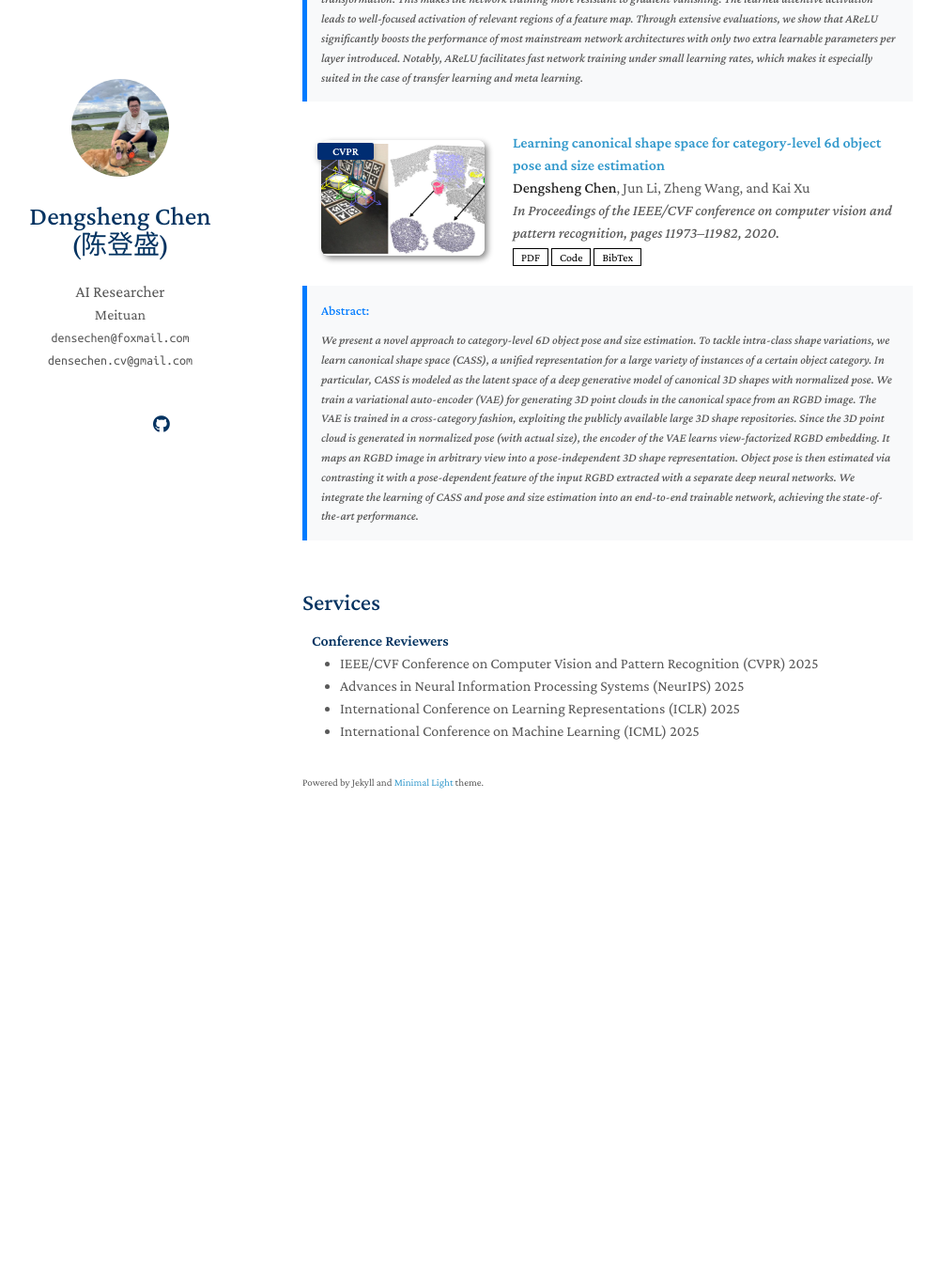
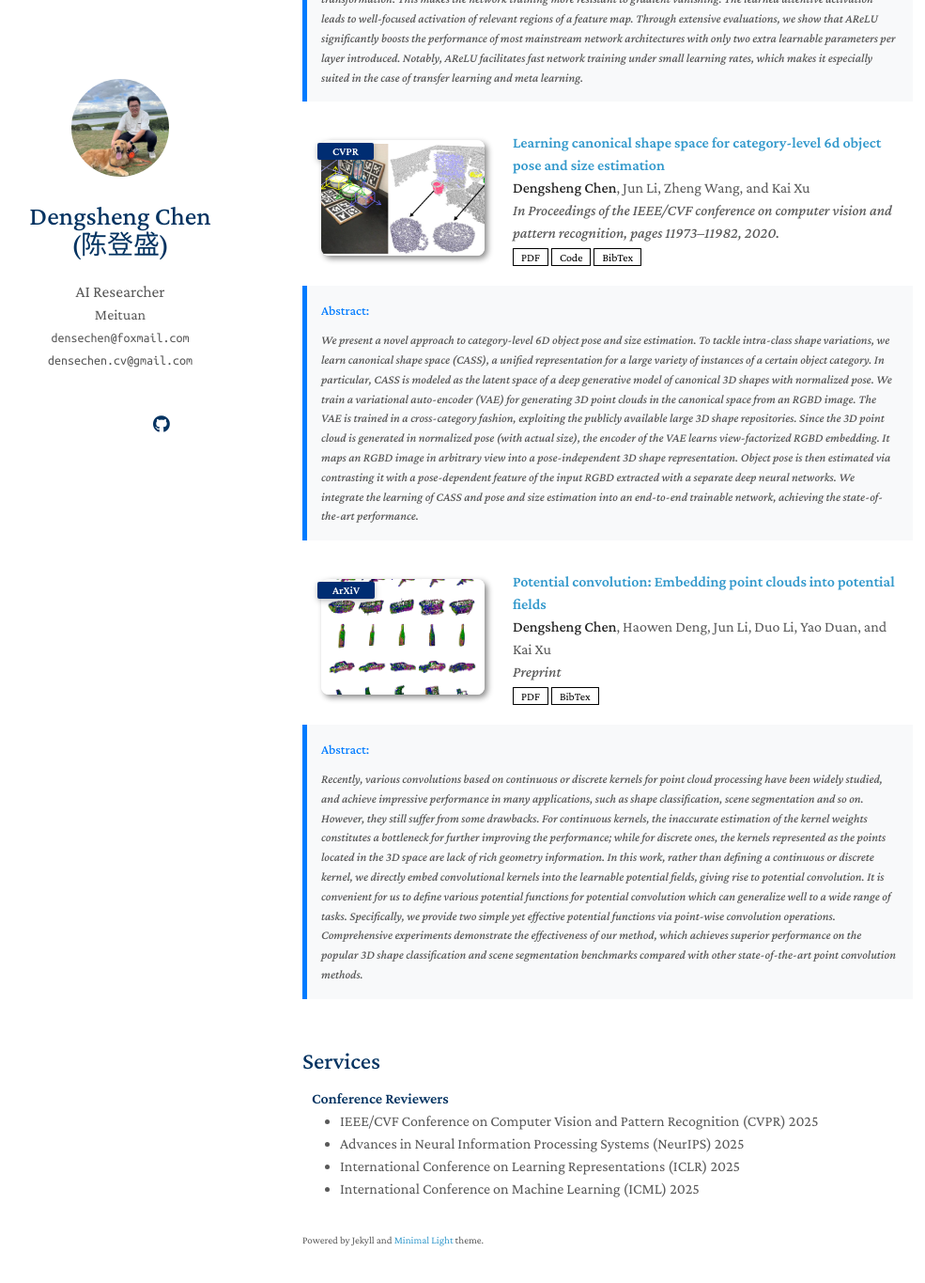
Before and after one commit to densechen/densechen.github.io, a Jekyll site: the page built from index.md, in a window 1280 px wide and 1400 px high, scrolled down 6146 px. Shown: the top 1365 px of the window at 94% size, without its empty margins (148-1133 px from the left). Built offline with Jekyll 4.4.1, drawn with Linux system fonts in a browser that asks for light colours; a style sheet for code colours, icons or effects is not loaded; before the commit the page ends 7059 px from its top, so only the background shows below that.

Commit message:
potential

```diff
--- /dev/null
+++ b/_data/bibtex/potential.bib
@@ -0,0 +1,6 @@
+@article{chen2021potential,
+  title={Potential Convolution: Embedding Point Clouds into Potential Fields},
+  author={Chen, Dengsheng and Deng, Haowen and Li, Jun and Li, Duo and Duan, Yao and Xu, Kai},
+  journal={arXiv preprint arXiv:2104.01754},
+  year={2021}
+}
--- a/_data/publications.yml
+++ b/_data/publications.yml
@@ -114,6 +114,14 @@ main:
     image: ./assets/teaser/cass.png
     others: We present a novel approach to category-level 6D object pose and size estimation. To tackle intra-class shape variations, we learn canonical shape space (CASS), a unified representation for a large variety of instances of a certain object category. In particular, CASS is modeled as the latent space of a deep generative model of canonical 3D shapes with normalized pose. We train a variational auto-encoder (VAE) for generating 3D point clouds in the canonical space from an RGBD image. The VAE is trained in a cross-category fashion, exploiting the publicly available large 3D shape repositories. Since the 3D point cloud is generated in normalized pose (with actual size), the encoder of the VAE learns view-factorized RGBD embedding. It maps an RGBD image in arbitrary view into a pose-independent 3D shape representation. Object pose is then estimated via contrasting it with a pose-dependent feature of the input RGBD extracted with a separate deep neural networks. We integrate the learning of CASS and pose and size estimation into an end-to-end trainable network, achieving the state-of-the-art performance.
 
+  - title: "Potential convolution: Embedding point clouds into potential fields"
+    authors: <strong>Dengsheng Chen</strong>, Haowen Deng, Jun Li, Duo Li, Yao Duan, and Kai Xu
+    conference_short: ArXiV
+    conference: Preprint
+    pdf: https://arxiv.org/abs/2104.01754
+    bibtex: https://raw.githubusercontent.com/densechen/densechen.github.io/refs/heads/main/_data/bibtex/potential.bib
+    image: ./assets/teaser/potential.png
+    others: Recently, various convolutions based on continuous or discrete kernels for point cloud processing have been widely studied, and achieve impressive performance in many applications, such as shape classification, scene segmentation and so on. However, they still suffer from some drawbacks. For continuous kernels, the inaccurate estimation of the kernel weights constitutes a bottleneck for further improving the performance; while for discrete ones, the kernels represented as the points located in the 3D space are lack of rich geometry information. In this work, rather than defining a continuous or discrete kernel, we directly embed convolutional kernels into the learnable potential fields, giving rise to potential convolution. It is convenient for us to define various potential functions for potential convolution which can generalize well to a wide range of tasks. Specifically, we provide two simple yet effective potential functions via point-wise convolution operations. Comprehensive experiments demonstrate the effectiveness of our method, which achieves superior performance on the popular 3D shape classification and scene segmentation benchmarks compared with other state-of-the-art point convolution methods.
 
   # - title: "High-Resolution Image Synthesis via Next-Token Prediction"
   #   authors: <strong>Dengsheng Chen</strong>, Jie Hu, Tiezhu Yue, and Xiaoming Wei
```
Also changed, not shown: assets/teaser/potential.png (added).
